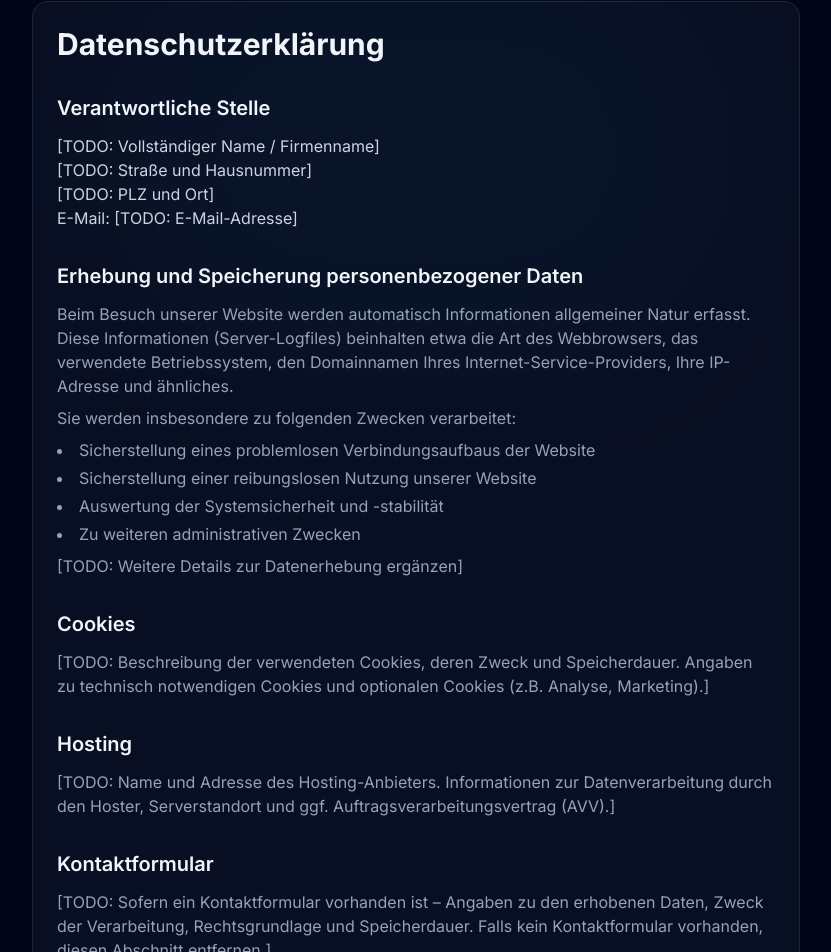
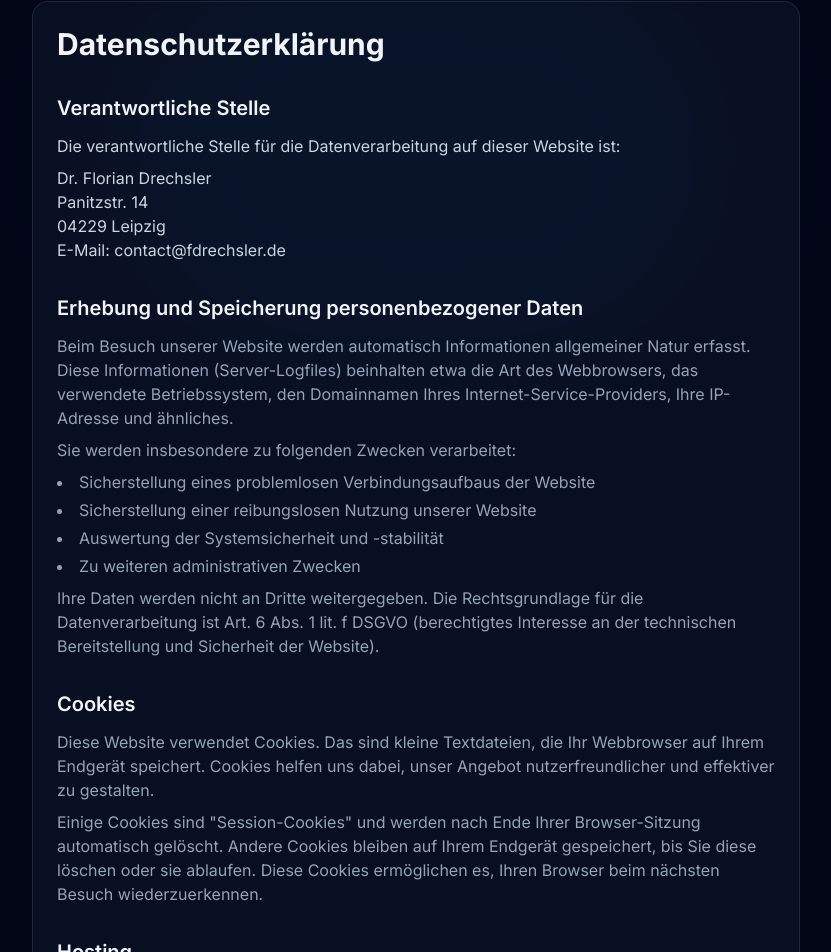
Before and after one commit to soltana80/tradingoctopus-frontend, a Next.js app: page /datenschutz in a window 1280 px wide. Shown: the part 115-1067 px from the top of the page, without its empty margins (224-1055 px from the left). Built offline with nearby package versions, Linux system fonts and the light colour scheme.

Commit message:
feat(legal): replace placeholders with actual legal content (#102)

```diff
--- a/src/app/datenschutz/page.tsx
+++ b/src/app/datenschutz/page.tsx
@@ -50,13 +50,17 @@ export default function DatenschutzPage() {
                 Verantwortliche Stelle
               </h2>
               <p>
-                [TODO: Vollst&auml;ndiger Name / Firmenname]
+                Die verantwortliche Stelle f&uuml;r die Datenverarbeitung auf
+                dieser Website ist:
+              </p>
+              <p className="mt-2">
+                Dr. Florian Drechsler
                 <br />
-                [TODO: Stra&szlig;e und Hausnummer]
+                Panitzstr. 14
                 <br />
-                [TODO: PLZ und Ort]
+                04229 Leipzig
                 <br />
-                E-Mail: [TODO: E-Mail-Adresse]
+                E-Mail: contact@fdrechsler.de
               </p>
             </section>
 
@@ -87,7 +91,10 @@ export default function DatenschutzPage() {
                 <li>Zu weiteren administrativen Zwecken</li>
               </ul>
               <p className="mt-2 text-slate-400">
-                [TODO: Weitere Details zur Datenerhebung erg&auml;nzen]
+                Ihre Daten werden nicht an Dritte weitergegeben. Die
+                Rechtsgrundlage f&uuml;r die Datenverarbeitung ist Art. 6 Abs.
+                1 lit. f DSGVO (berechtigtes Interesse an der technischen
+                Bereitstellung und Sicherheit der Website).
               </p>
             </section>
 
@@ -97,9 +104,18 @@ export default function DatenschutzPage() {
                 Cookies
               </h2>
               <p className="text-slate-400">
-                [TODO: Beschreibung der verwendeten Cookies, deren Zweck und
-                Speicherdauer. Angaben zu technisch notwendigen Cookies und
-                optionalen Cookies (z.B. Analyse, Marketing).]
+                Diese Website verwendet Cookies. Das sind kleine Textdateien,
+                die Ihr Webbrowser auf Ihrem Endger&auml;t speichert. Cookies
+                helfen uns dabei, unser Angebot nutzerfreundlicher und
+                effektiver zu gestalten.
+              </p>
+              <p className="mt-2 text-slate-400">
+                Einige Cookies sind &quot;Session-Cookies&quot; und werden nach
+                Ende Ihrer Browser-Sitzung automatisch gel&ouml;scht. Andere
+                Cookies bleiben auf Ihrem Endger&auml;t gespeichert, bis Sie
+                diese l&ouml;schen oder sie ablaufen. Diese Cookies
+                erm&ouml;glichen es, Ihren Browser beim n&auml;chsten Besuch
+                wiederzuerkennen.
               </p>
             </section>
 
@@ -109,22 +125,27 @@ export default function DatenschutzPage() {
                 Hosting
               </h2>
               <p className="text-slate-400">
-                [TODO: Name und Adresse des Hosting-Anbieters. Informationen zur
-                Datenverarbeitung durch den Hoster, Serverstandort und ggf.
-                Auftragsverarbeitungsvertrag (AVV).]
+                Diese Website wird auf einem Server der netcup GmbH,
+                Daimlerstra&szlig;e 25, 76185 Karlsruhe gehostet. Der
+                Hosting-Anbieter erhebt und speichert automatisch Informationen
+                in sogenannten Server-Log-Dateien, die Ihr Browser automatisch
+                &uuml;bermittelt. Der Serverstandort ist Deutschland.
               </p>
             </section>
 
             {/* Kontaktformular */}
             <section>
               <h2 className="mb-3 text-xl font-semibold text-slate-100">
-                Kontaktformular
+                Kontaktaufnahme per E-Mail
               </h2>
               <p className="text-slate-400">
-                [TODO: Sofern ein Kontaktformular vorhanden ist &ndash; Angaben
-                zu den erhobenen Daten, Zweck der Verarbeitung, Rechtsgrundlage
-                und Speicherdauer. Falls kein Kontaktformular vorhanden, diesen
-                Abschnitt entfernen.]
+                Wenn Sie uns per E-Mail kontaktieren, werden Ihre Angaben
+                (E-Mail-Adresse, ggf. Name und Ihre Nachricht) von uns
+                gespeichert, um Ihre Anfrage zu bearbeiten. Die in diesem
+                Zusammenhang anfallenden Daten l&ouml;schen wir, nachdem die
+                Speicherung nicht mehr erforderlich ist, oder schr&auml;nken die
+                Verarbeitung ein, falls gesetzliche Aufbewahrungspflichten
+                bestehen.
               </p>
             </section>
 
--- a/src/app/impressum/page.tsx
+++ b/src/app/impressum/page.tsx
@@ -48,11 +48,13 @@ export default function ImpressumPage() {
                 Angaben gem&auml;&szlig; &sect; 5 TMG
               </h2>
               <p>
-                [TODO: Vollst&auml;ndiger Name / Firmenname]
+                Dr. Florian Drechsler
                 <br />
-                [TODO: Stra&szlig;e und Hausnummer]
+                Panitzstr. 14
                 <br />
-                [TODO: PLZ und Ort]
+                04229 Leipzig
+                <br />
+                Deutschland
               </p>
             </section>
 
@@ -62,9 +64,7 @@ export default function ImpressumPage() {
                 Kontakt
               </h2>
               <p>
-                Telefon: [TODO: Telefonnummer]
-                <br />
-                E-Mail: [TODO: E-Mail-Adresse]
+                E-Mail: contact@fdrechsler.de
               </p>
             </section>
 
@@ -74,11 +74,11 @@ export default function ImpressumPage() {
                 Verantwortlich f&uuml;r den Inhalt nach &sect; 18 Abs. 2 MStV
               </h2>
               <p>
-                [TODO: Vollst&auml;ndiger Name]
+                Dr. Florian Drechsler
                 <br />
-                [TODO: Stra&szlig;e und Hausnummer]
+                Panitzstr. 14
                 <br />
-                [TODO: PLZ und Ort]
+                04229 Leipzig
               </p>
             </section>
 
```
